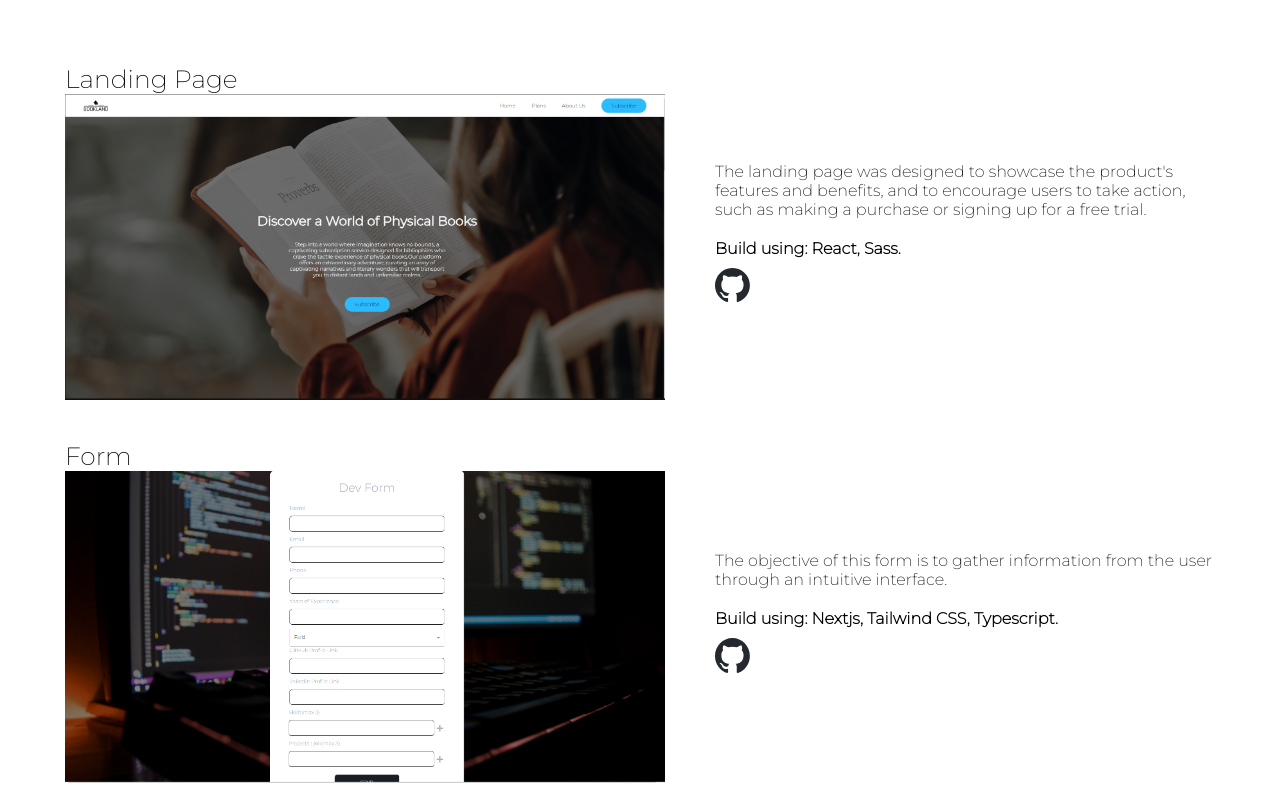
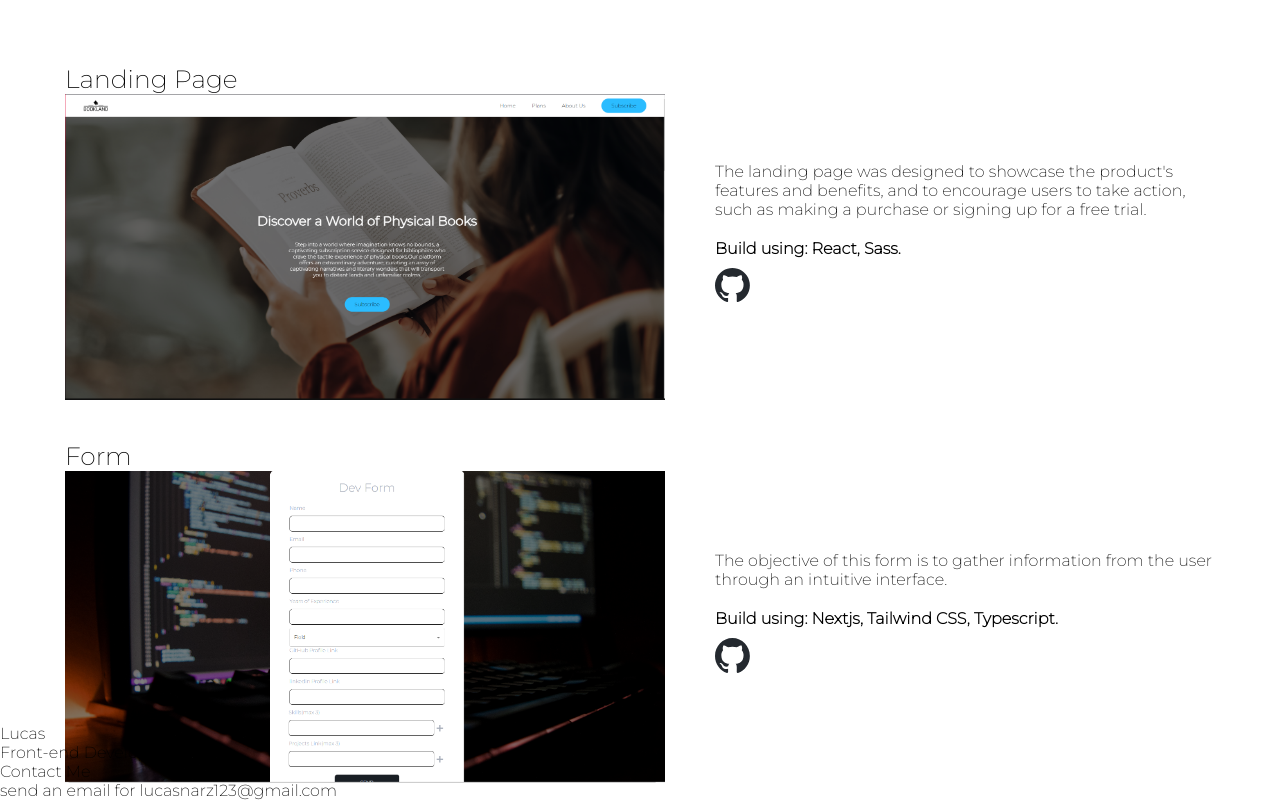
Before and after one commit to LucasNarZ/portfolio-full-stack, a React (Create React App) app in the folder Portfolio/: page / in a window 1280 px wide. Shown: the part 1756-2556 px from the top of the page. Built offline with nearby package versions, Linux system fonts and the light colour scheme.

Commit message:
adding footer

```diff
--- a/Portfolio/src/componentes/footer.jsx
+++ b/Portfolio/src/componentes/footer.jsx
@@ -1,10 +1,14 @@
 import React from 'react';
-
 
 export function Footer(){
     return(
-        <React.Fragment>
-
-        </React.Fragment>
+        <footer id='footer'>
+            <div className='name-and-prof'>
+                <p className='name'>Lucas</p>
+                <p className='prof'>Front-end Developer</p>
+            </div>
+            <p className='contact-us'>Contact Me</p>
+            <p className='email'>send an email for lucasnarz123@gmail.com</p>
+        </footer>
     )
 }
```
